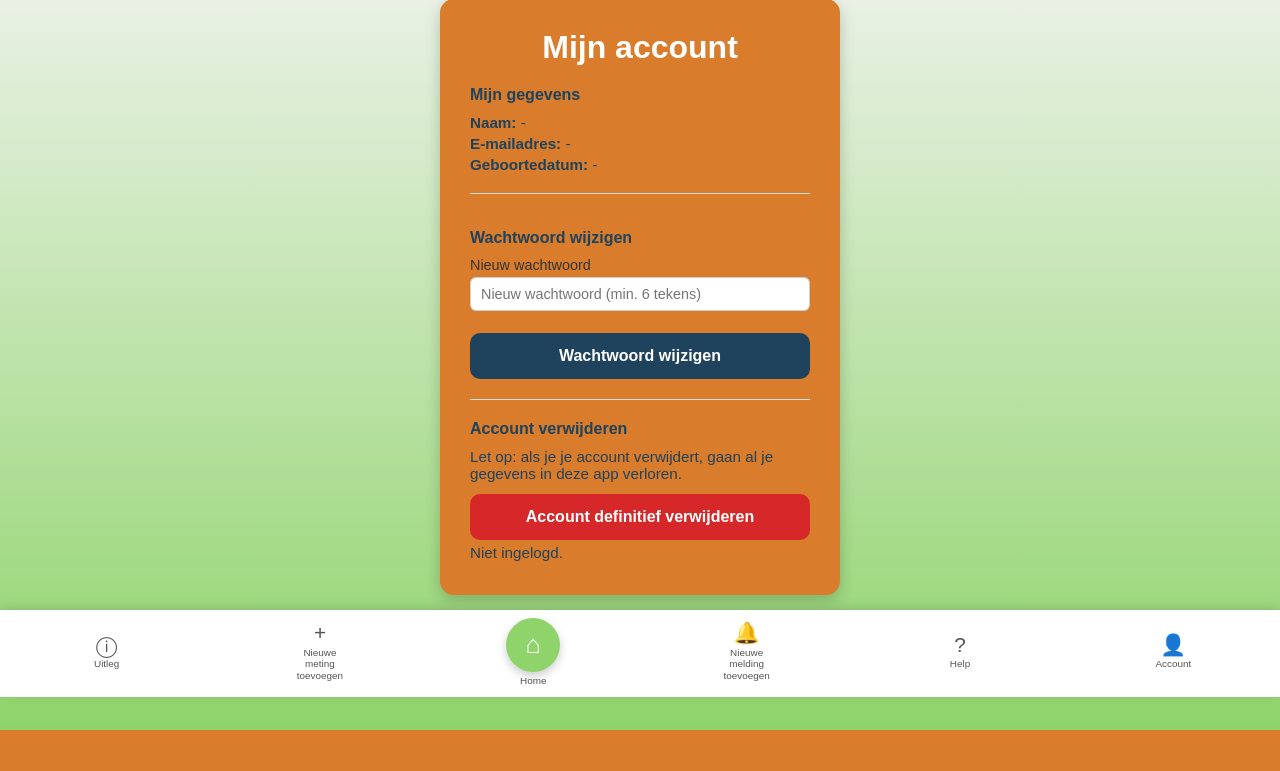
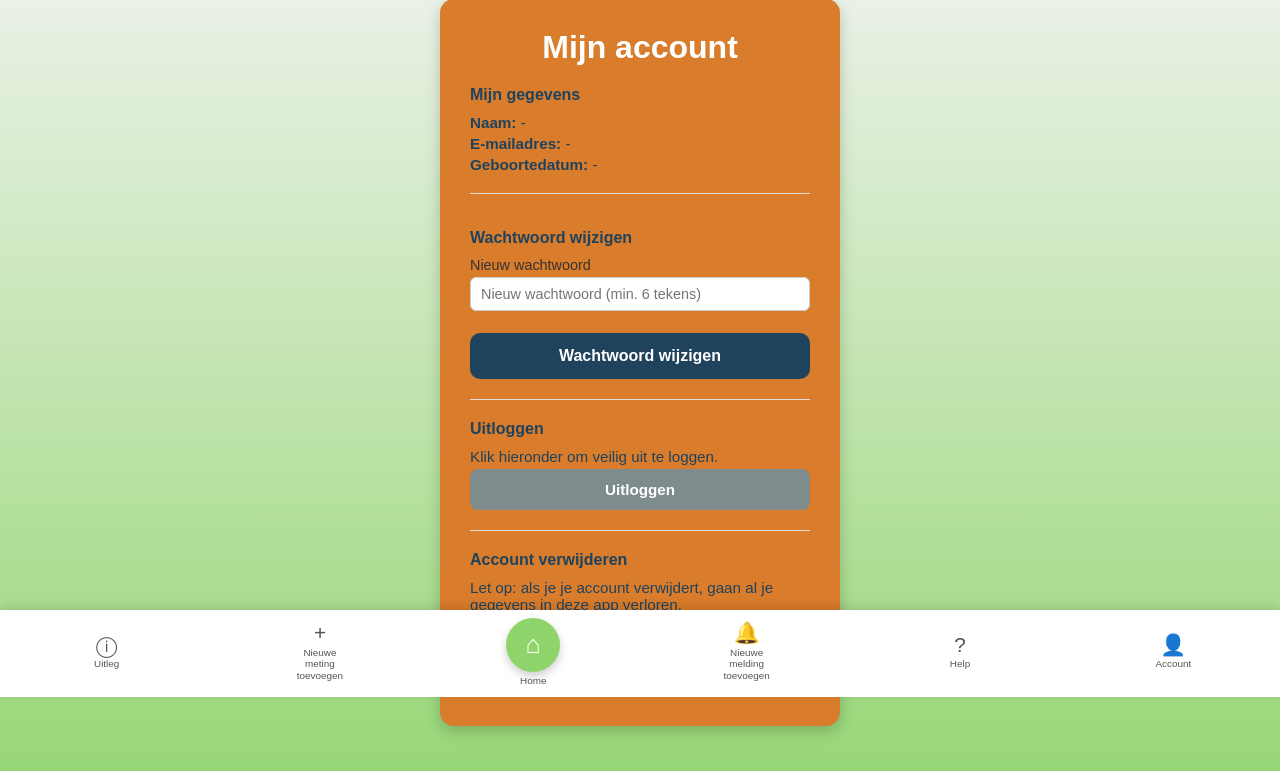
Before and after one commit to KyrllosTadros/UroCollect, a Flask app: page /account in a window 1280 px wide. Shown: the part 103-874 px from the top of the page. Before the commit the page ends 833 px from the top, so only its background shows below. Run offline with Flask 3, Linux system fonts and the light colour scheme.

Commit message:
uitlog knop werkend

```diff
--- a/app/static/css/account.css
+++ b/app/static/css/account.css
@@ -79,6 +79,24 @@
     margin-top: 8px;
 }
 
+/* Uitlogknop */
+
+.btn-grijs {
+
+    width: 100%;
+
+    background: #7f8c8d;
+
+    color: white;
+
+    border: none;
+
+    border-radius: 8px;
+
+    padding: 12px;
+
+    font-size: 0.95rem;
+
 /* Iets extra ruimte onderaan de kaart zodat de bottom-nav niet ertegenaan plakt */
 .page-container {
     padding-bottom: 90px; /* als dit al bestaat, mag deze iets groter zijn dan op andere pagina's */
--- a/app/static/javascript/account.js
+++ b/app/static/javascript/account.js
@@ -10,6 +10,9 @@
 
     document.getElementById("changePasswordBtn")
         .addEventListener("click", handleChangePassword);
+
+    document.getElementById("logoutBtn")
+        .addEventListener("click", handleLogout);
 
     document.getElementById("deleteAccountBtn")
         .addEventListener("click", handleDeleteAccount);
@@ -121,3 +124,49 @@
         errorMsg.style.display = "block";
     }
 }
+
+// =====================================
+// Uitloggen
+// =====================================
+
+async function handleLogout() {
+
+    const bevestiging = confirm(
+        "Weet je zeker dat je wilt uitloggen?"
+    );
+
+    if (!bevestiging) {
+        return;
+    }
+
+    try {
+
+        const response =
+            await fetch(
+                "/auth/logout",
+                {
+                    method: "POST"
+                }
+            );
+
+        if (!response.ok) {
+
+            alert(
+                "Uitloggen mislukt."
+            );
+
+            return;
+        }
+
+        // Naar inlogpagina
+        window.location.href = "/";
+
+    } catch (err) {
+
+        alert(
+            "Verbindingsfout bij uitloggen."
+        );
+
+    }
+
+}
--- a/app/templates/account.html
+++ b/app/templates/account.html
@@ -35,6 +35,21 @@
 
             <button type="button" id="changePasswordBtn" class="btn-blauw">
                 Wachtwoord wijzigen
+            </button>
+
+            <hr>
+
+
+
+            <!-- Uitloggen -->
+            <h3>Uitloggen</h3>
+
+            <p>
+            Klik hieronder om veilig uit te loggen.
+            </p>
+
+            <button type="button" id="logoutBtn" class="btn-grijs">
+            Uitloggen
             </button>
 
             <hr>
```
